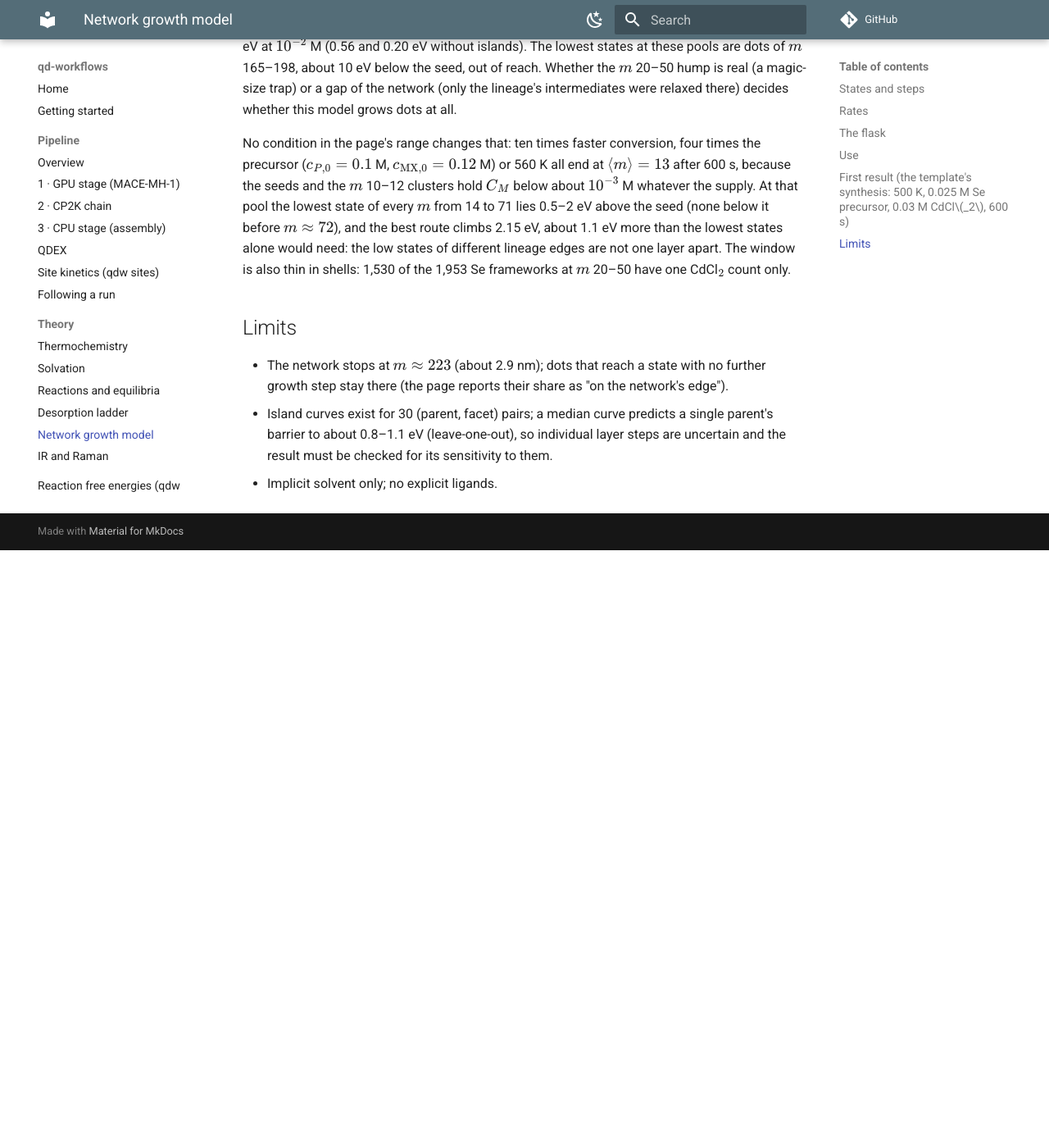
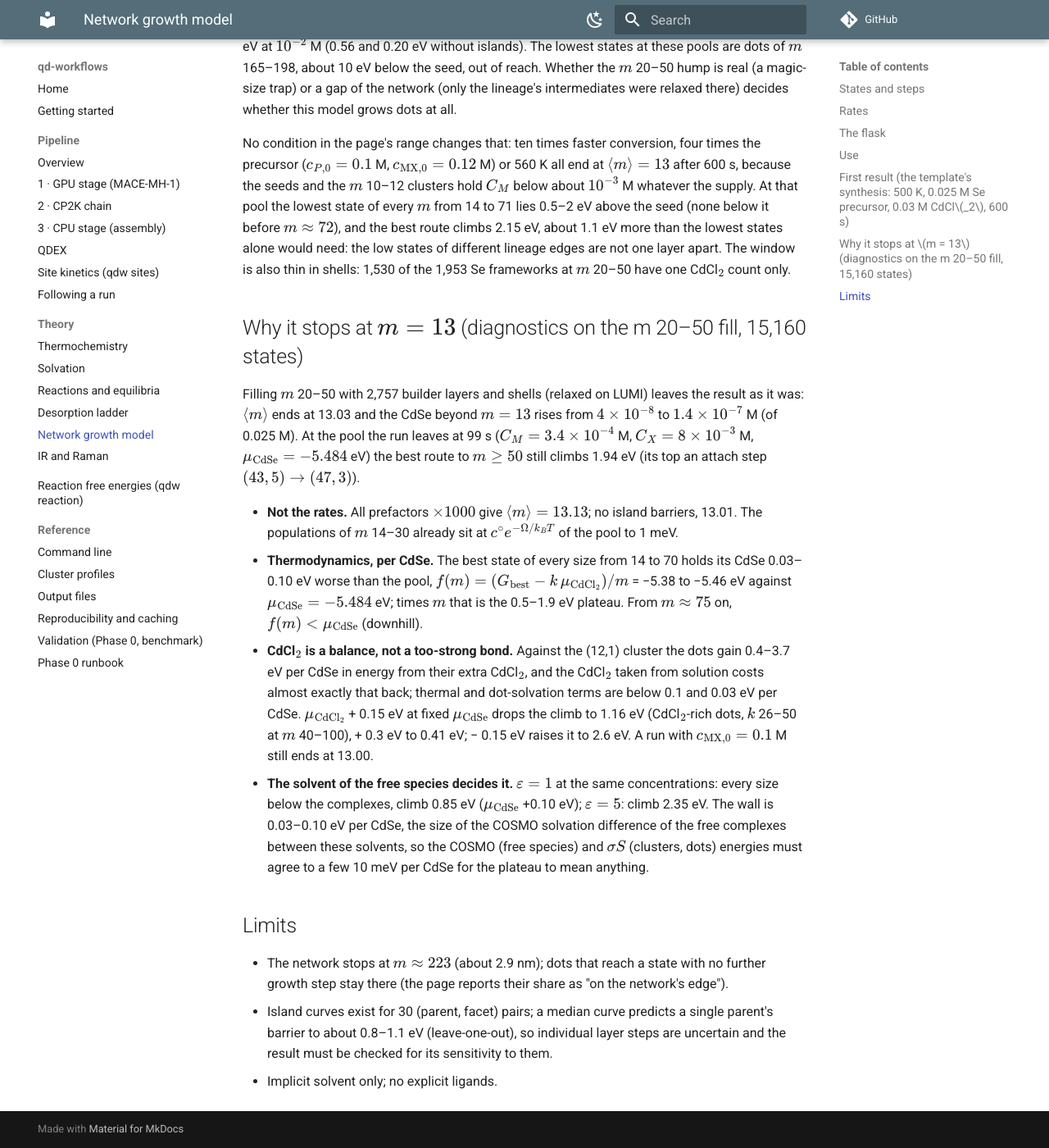
Before and after one commit to nlesc-nano/qd-workflows, an MkDocs documentation site: the page built from docs/theory/network-growth.md, in a window 1280 px wide and 1400 px high, scrolled down 3243 px. Shown: the whole window at 82% size. Built offline with MkDocs 1.6.1 and Material for MkDocs 9.7.7, drawn with Linux system fonts in a browser that asks for light colours; comment, search, counter and statistics services are not loaded; before the commit the page ends 3914 px from its top, so only the background shows below that.

Commit message:
network growth docs: why it stops at m = 13 on the m 20-50 fill network (15,160 states): not the rates (x1000, no islands), a 0.03-0.10 eV per CdSe plateau at m 14-70 where the CdCl2 the dots bind costs back what it gains, set by mu_CdCl2 (+0.15 eV: climb 1.94 -> 1.16 eV) and the free species' solvation (eps 1: no wall)

```diff
--- a/docs/theory/network-growth.md
+++ b/docs/theory/network-growth.md
@@ -126,6 +126,29 @@
 layer apart. The window is also thin in shells: 1,530 of the 1,953 Se frameworks at $m$ 20–50 have one CdCl$_2$
 count only.
 
+## Why it stops at $m = 13$ (diagnostics on the m 20–50 fill, 15,160 states)
+
+Filling $m$ 20–50 with 2,757 builder layers and shells (relaxed on LUMI) leaves the result as it was: $\langle m \rangle$
+ends at 13.03 and the CdSe beyond $m = 13$ rises from $4\times10^{-8}$ to $1.4\times10^{-7}$ M (of 0.025 M). At the pool
+the run leaves at 99 s ($C_M = 3.4\times10^{-4}$ M, $C_X = 8\times10^{-3}$ M, $\mu_\mathrm{CdSe} = -5.484$ eV) the
+best route to $m \ge 50$ still climbs 1.94 eV (its top an attach step $(43,5) \to (47,3)$).
+
+- **Not the rates.** All prefactors $\times 1000$ give $\langle m \rangle = 13.13$; no island barriers, 13.01. The
+  populations of $m$ 14–30 already sit at $c^\circ e^{-\Omega/k_BT}$ of the pool to 1 meV.
+- **Thermodynamics, per CdSe.** The best state of every size from 14 to 70 holds its CdSe 0.03–0.10 eV worse than the
+  pool, $f(m) = (G_\mathrm{best} - k\,\mu_\mathrm{CdCl_2})/m$ = −5.38 to −5.46 eV against $\mu_\mathrm{CdSe} = -5.484$
+  eV; times $m$ that is the 0.5–1.9 eV plateau. From $m \approx 75$ on, $f(m) < \mu_\mathrm{CdSe}$ (downhill).
+- **CdCl$_2$ is a balance, not a too-strong bond.** Against the (12,1) cluster the dots gain 0.4–3.7 eV per CdSe in
+  energy from their extra CdCl$_2$, and the CdCl$_2$ taken from solution costs almost exactly that back; thermal and
+  dot-solvation terms are below 0.1 and 0.03 eV per CdSe. $\mu_\mathrm{CdCl_2}$ + 0.15 eV at fixed $\mu_\mathrm{CdSe}$
+  drops the climb to 1.16 eV (CdCl$_2$-rich dots, $k$ 26–50 at $m$ 40–100), + 0.3 eV to 0.41 eV; − 0.15 eV raises it
+  to 2.6 eV. A run with $c_{\mathrm{MX},0} = 0.1$ M still ends at 13.00.
+- **The solvent of the free species decides it.** $\varepsilon = 1$ at the same concentrations: every size below the
+  complexes, climb 0.85 eV ($\mu_\mathrm{CdSe}$ +0.10 eV); $\varepsilon = 5$: climb 2.35 eV. The wall is 0.03–0.10
+  eV per CdSe, the size of the COSMO solvation difference of the free complexes between these solvents, so the COSMO
+  (free species) and $\sigma S$ (clusters, dots) energies must agree to a few 10 meV per CdSe for the plateau to mean
+  anything.
+
 ## Limits
 
 - The network stops at $m \approx 223$ (about 2.9 nm); dots that reach a state with no further growth step stay there
```
